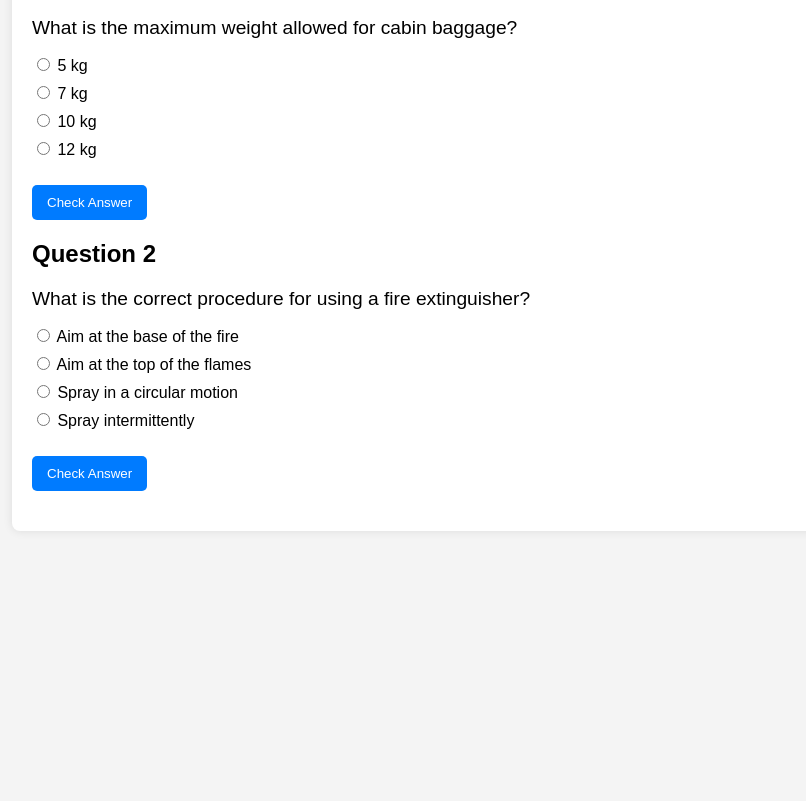
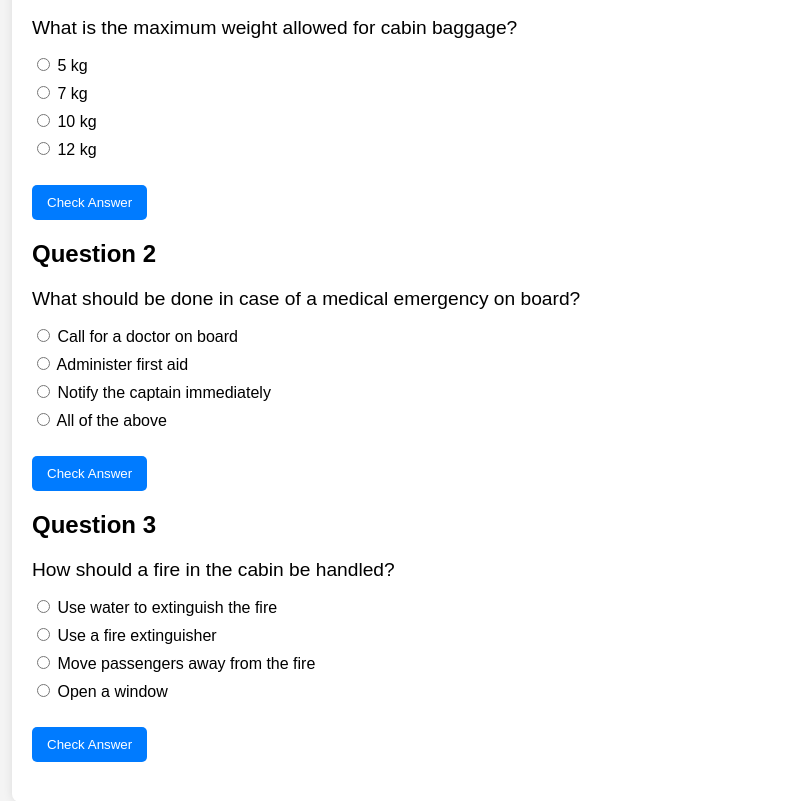
Before and after one commit to tonjoe1326/akhilacabincrewtest, a plain HTML site: page index.html in a window 1280 px wide. Shown: the part 151-952 px from the top of the page, without its empty margins (224-1030 px from the left). Before the commit the page ends 800 px from the top, so only its background shows below. Drawn offline with Linux system fonts and the light colour scheme.

Commit message:
Update index.html

```diff
--- a/index.html
+++ b/index.html
@@ -25,18 +25,31 @@
 
         <div class="question" id="question2">
             <h2>Question 2</h2>
-            <p>What is the correct procedure for using a fire extinguisher?</p>
+            <p>What should be done in case of a medical emergency on board?</p>
             <ul>
-                <li><label><input type="radio" name="q2" value="a"> Aim at the base of the fire</label></li>
-                <li><label><input type="radio" name="q2" value="b"> Aim at the top of the flames</label></li>
-                <li><label><input type="radio" name="q2" value="c"> Spray in a circular motion</label></li>
-                <li><label><input type="radio" name="q2" value="d"> Spray intermittently</label></li>
+                <li><label><input type="radio" name="q2" value="a"> Call for a doctor on board</label></li>
+                <li><label><input type="radio" name="q2" value="b"> Administer first aid</label></li>
+                <li><label><input type="radio" name="q2" value="c"> Notify the captain immediately</label></li>
+                <li><label><input type="radio" name="q2" value="d"> All of the above</label></li>
             </ul>
-            <button type="button" onclick="checkAnswer('q2', 'a', 'Page 45')">Check Answer</button>
+            <button type="button" onclick="checkAnswer('q2', 'd', 'Page 67')">Check Answer</button>
             <p class="answer" id="answer-q2"></p>
         </div>
 
-        <!-- Add more questions as needed -->
+        <div class="question" id="question3">
+            <h2>Question 3</h2>
+            <p>How should a fire in the cabin be handled?</p>
+            <ul>
+                <li><label><input type="radio" name="q3" value="a"> Use water to extinguish the fire</label></li>
+                <li><label><input type="radio" name="q3" value="b"> Use a fire extinguisher</label></li>
+                <li><label><input type="radio" name="q3" value="c"> Move passengers away from the fire</label></li>
+                <li><label><input type="radio" name="q3" value="d"> Open a window</label></li>
+            </ul>
+            <button type="button" onclick="checkAnswer('q3', 'b', 'Page 45')">Check Answer</button>
+            <p class="answer" id="answer-q3"></p>
+        </div>
+
+        <!-- Add more questions similarly -->
 
     </div>
     <script src="script.js"></script>
```
